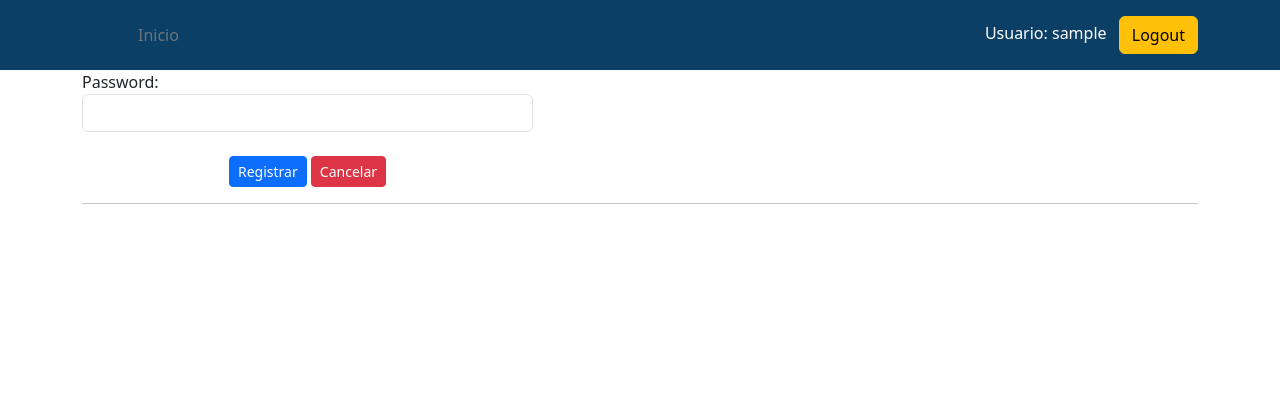
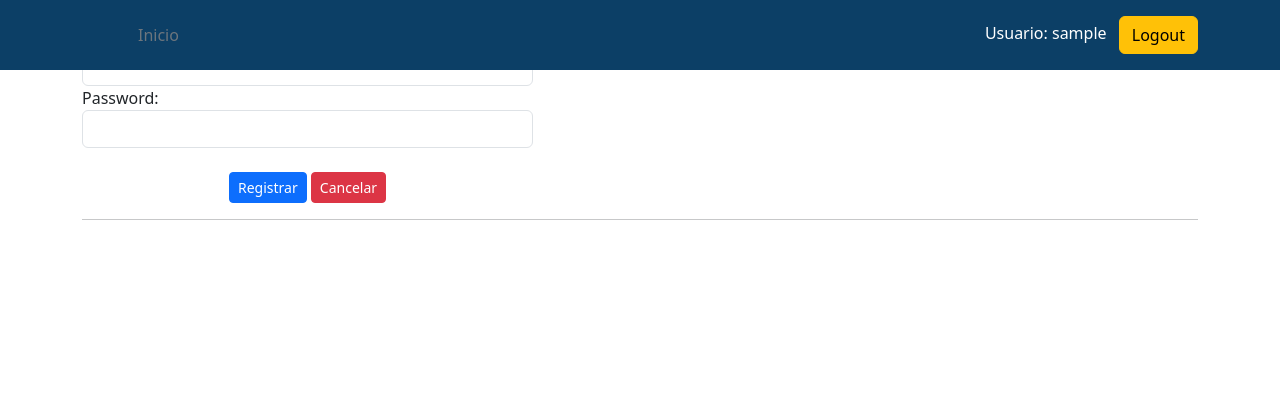
Before and after one commit to josebenitez21/turismoFi, a Django app: template templates/establecimiento/object.html in a window 1280 px wide. Shown: the top 420 px of the page. Before the commit the page ends 204 px from the top, so only its background shows below. Run offline with Django 4.2, Linux system fonts and the light colour scheme; the template is opened without the code that fills it: values that come from a table or form of the project are taken from there, others are empty; the visitor is signed in with stand-in values (Sample User, id 1).

Commit message:
Cambios css y HTML

```diff
--- a/templates/establecimiento/object.html
+++ b/templates/establecimiento/object.html
@@ -1,6 +1,6 @@
 {% extends "master.html" %}
 {% block container %}
-<div class="page-header ">
+<div class="page-header mt-4">
     <h2><small>{{action}}</small> {{item}}</h2>
 </div>
 
```
